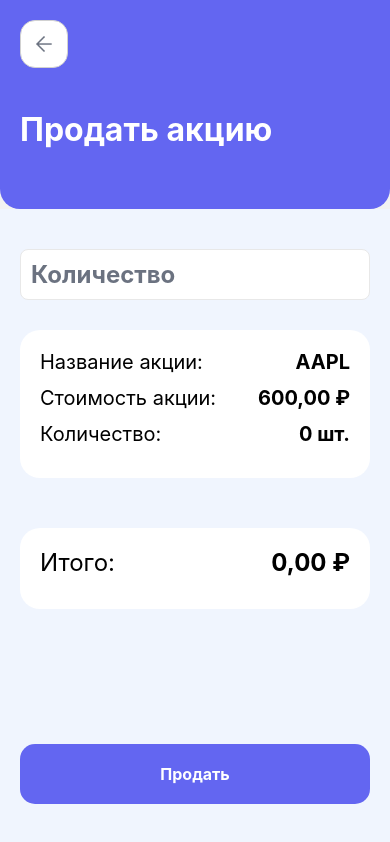
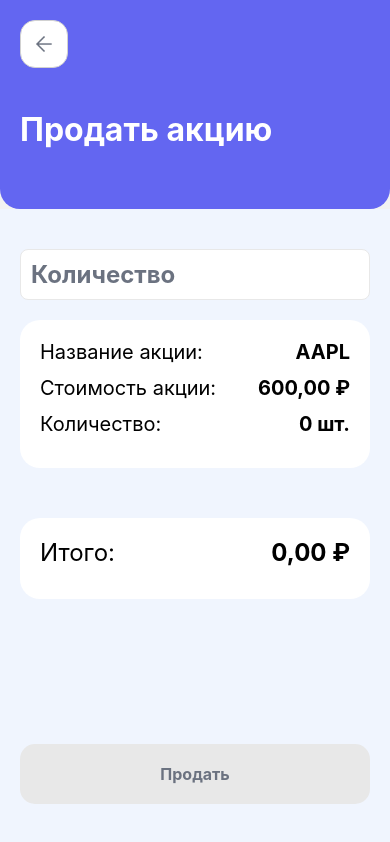
Before and after one commit to vvlaads/Investment-pp, a React Native app in the folder 2-cross-platorm-app/: screen /Sell in a window 390 px wide. Built offline with nearby package versions, Linux system fonts and the light colour scheme.

Commit message:
Added checking of value in sell page

```diff
--- a/2-cross-platorm-app/screens/SellScreen.js
+++ b/2-cross-platorm-app/screens/SellScreen.js
@@ -8,9 +8,32 @@ import { useState } from 'react';
 
 export default function SellScreen({ navigation }) {
     const stockName = "AAPL";
+    const availableAmount = 12;
     const [amount, setAmount] = useState('');
     const numericAmount = Number(amount) || 0;
+
+    let error = '';
+
+    if (amount === '') {
+        error = '';
+    } else if (!Number.isFinite(numericAmount)) {
+        error = 'Введите число';
+    } else if (numericAmount <= 0) {
+        error = 'Больше 0';
+    } else if (numericAmount > availableAmount) {
+        error = `Макс: ${availableAmount}`;
+    }
     const currentPricePerUnit = 600;
+    const isValidAmount = numericAmount > 0 && numericAmount <= availableAmount;
+    const isDisabled = !isValidAmount;
+
+    const handleChange = (text) => {
+        // удаляем всё кроме цифр
+        const cleaned = text.replace(/[^0-9]/g, '');
+        setAmount(cleaned);
+    };
+
+    const total = error ? 0 : numericAmount * currentPricePerUnit;
 
     return (
         <View style={{ flex: 1 }}>
@@ -30,9 +53,14 @@ export default function SellScreen({ navigation }) {
                         <TextInput
                             placeholder="Количество"
                             value={amount}
-                            onChangeText={setAmount}
+                            onChangeText={handleChange}
                             keyboardType="numeric"
-                            style={[styles.input, typography.subtitle]} />
+                            style={[styles.input, typography.subtitle, error ? styles.inputError : null]}
+                        />
+
+                        {!!error && (
+                            <Text style={styles.errorText}>{error}</Text>
+                        )}
                     </View>
 
 
@@ -52,7 +80,7 @@ export default function SellScreen({ navigation }) {
                         <View style={styles.row}>
                             <Text style={[styles.left, { flex: 2 }]}>Количество:</Text>
                             <Text style={[styles.right, { flex: 1 }]}>
-                                {numericAmount} шт.
+                                {error ? 0 : numericAmount} шт.
                             </Text>
                         </View>
                     </View>
@@ -64,7 +92,7 @@ export default function SellScreen({ navigation }) {
                                 Итого:
                             </Text>
                             <Text style={[typography.subtitle, { flex: 2, textAlign: 'right' }]}>
-                                {formatValue(numericAmount * currentPricePerUnit, true)}
+                                {formatValue(total, true)}
                             </Text>
                         </View>
                     </View>
@@ -73,14 +101,20 @@ export default function SellScreen({ navigation }) {
 
             <View style={styles.buttonContainer}>
                 <Pressable
+                    disabled={isDisabled}
                     style={({ pressed }) => [
                         styles.button,
-                        pressed ? styles.buttonHover : null,
-
+                        !isDisabled && pressed && styles.buttonHover,
+                        isDisabled && styles.buttonDisabled,
                     ]}
                     onPress={() => navigation.goBack()}
                 >
-                    <Text style={styles.buttonText}>Продать</Text>
+                    <Text style={[
+                        styles.buttonText,
+                        isDisabled && styles.buttonTextDisabled
+                    ]}>
+                        Продать
+                    </Text>
                 </Pressable>
             </View>
         </View>
@@ -133,6 +167,12 @@ const styles = StyleSheet.create({
     buttonHover: {
         backgroundColor: colors.mainDark,
     },
+    buttonDisabled: {
+        backgroundColor: colors.grayLight,
+    },
+    buttonTextDisabled: {
+        color: colors.gray,
+    },
     buttonText: {
         color: colors.white,
         fontWeight: fontWeights.bold,
@@ -169,6 +209,15 @@ const styles = StyleSheet.create({
         placeholderTextColor: colors.gray,
         borderRadius: 8,
         padding: 10,
+    },
+    inputError: {
+        borderColor: 'red',
+    },
+
+    errorText: {
+        color: 'red',
+        fontSize: fontSizes.medium,
         marginBottom: 10,
+        marginLeft: 10,
     },
 });
```
Also changed, not shown: 1 other file (tests, documents, lock files or other folders).
